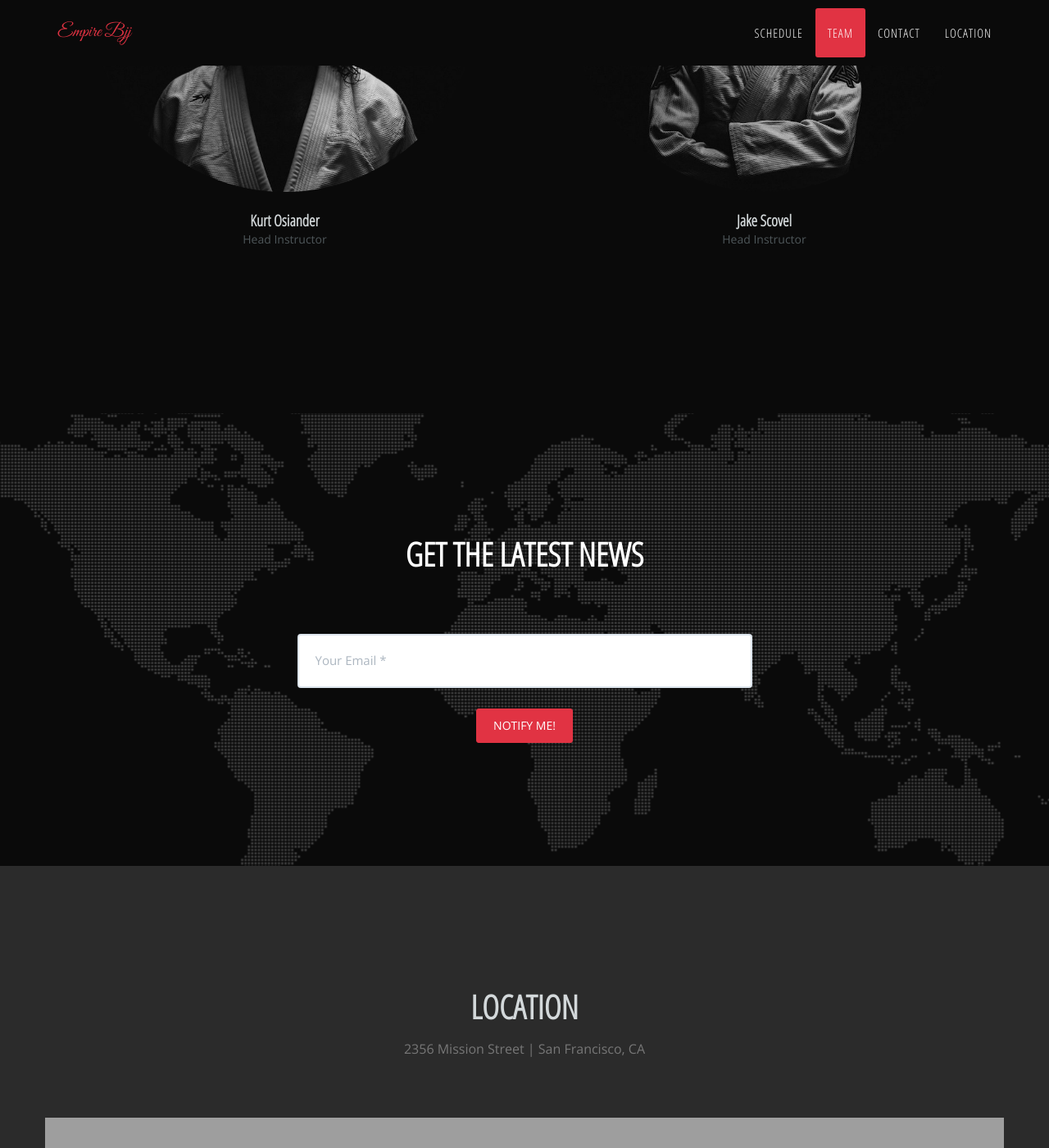
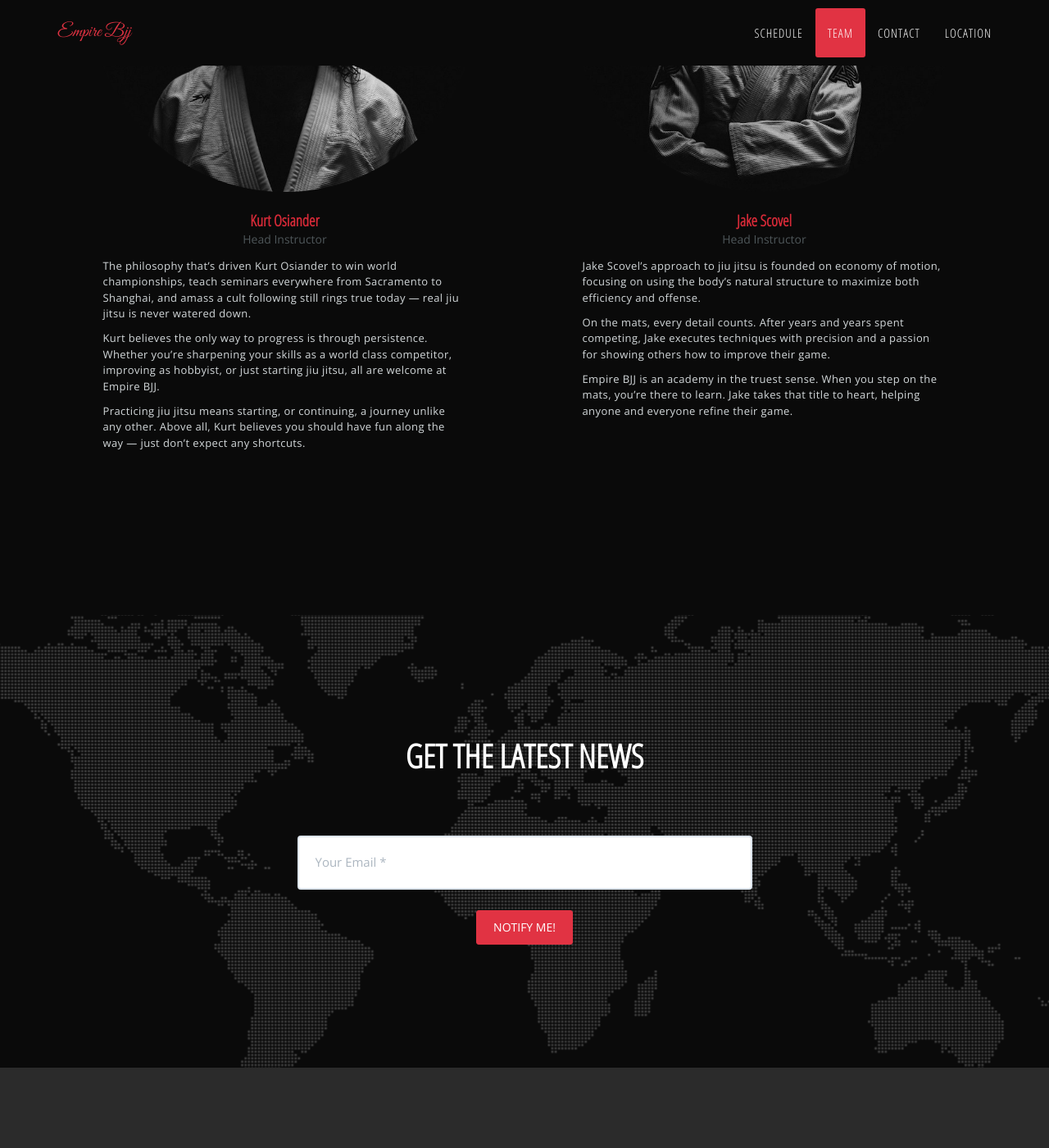
Before and after one commit to eriktjacobsen/empirebjj, a Jekyll site: the page built from index.html, in a window 1280 px wide and 1400 px high, scrolled down 1709 px. Shown: the whole window at 82% size. Built offline with Jekyll 4.4.1, drawn with Linux system fonts in a browser that asks for light colours; grey boxes are pictures that could not be loaded.

```diff
--- a/_config.yml
+++ b/_config.yml
@@ -13,6 +13,10 @@ people:
 - name: Kurt Osiander
   pic: 1
   position: Head Instructor
+  description:
+    - text: 'The philosophy that’s driven Kurt Osiander to win world championships, teach seminars everywhere from Sacramento to Shanghai, and amass a cult following still rings true today — real jiu jitsu is never watered down.'
+    - text: 'Kurt believes the only way to progress is through persistence. Whether you’re sharpening your skills as a world class competitor, improving as hobbyist, or just starting jiu jitsu, all are welcome at Empire BJJ.'
+    - text: 'Practicing jiu jitsu means starting, or continuing, a journey unlike any other. Above all, Kurt believes you should have fun along the way — just don’t expect any shortcuts.'
   social:
     # - title: twitter
     #   url: #
@@ -24,6 +28,10 @@ people:
 - name: Jake Scovel
   pic: 2
   position: Head Instructor
+  description:
+    - text: 'Jake Scovel’s approach to jiu jitsu is founded on economy of motion, focusing on using the body’s natural structure to maximize both efficiency and offense.'
+    - text: 'On the mats, every detail counts. After years and years spent competing, Jake executes techniques with precision and a passion for showing others how to improve their game.'
+    - text: 'Empire BJJ is an academy in the truest sense. When you step on the mats, you’re there to learn. Jake takes that title to heart, helping anyone and everyone refine their game.'
   social:
     # - title: twitter
     #   url: #
--- a/_includes/team.html
+++ b/_includes/team.html
@@ -14,16 +14,18 @@
                         <img src="img/team/{{ member.pic }}.jpg" class="img-responsive img-circle" alt="">
                         <h4>{{ member.name }}</h4>
                         <p>{{ member.position }}</p>
-                        <ul class="list-inline social-buttons">
+                        {% for paragraph in member.description %}
+                          <p class='bio'>{{ paragraph.text }}</p>
+                        {% endfor %}
+                        <!-- <ul class="list-inline social-buttons">
                             {% for network in member.social %}
-                            <li>
-                                <a href="{{ network.url }}">
-                                    <i class="fa fa-{{ network.title }}"></i>
-                                </a>
-                            </li>
+                                <li>
+                                    <a href="{{ network.url }}">
+                                        <i class="fa fa-{{ network.title }}"></i>
+                                    </a>
+                                </li>
                             {% endfor %}
-
-                        </ul>
+                        </ul> -->
                     </div>
                 </div>
                 {% endfor %}
```
Also changed, not shown: _includes/css/agency.css (+14 -2 lines).
